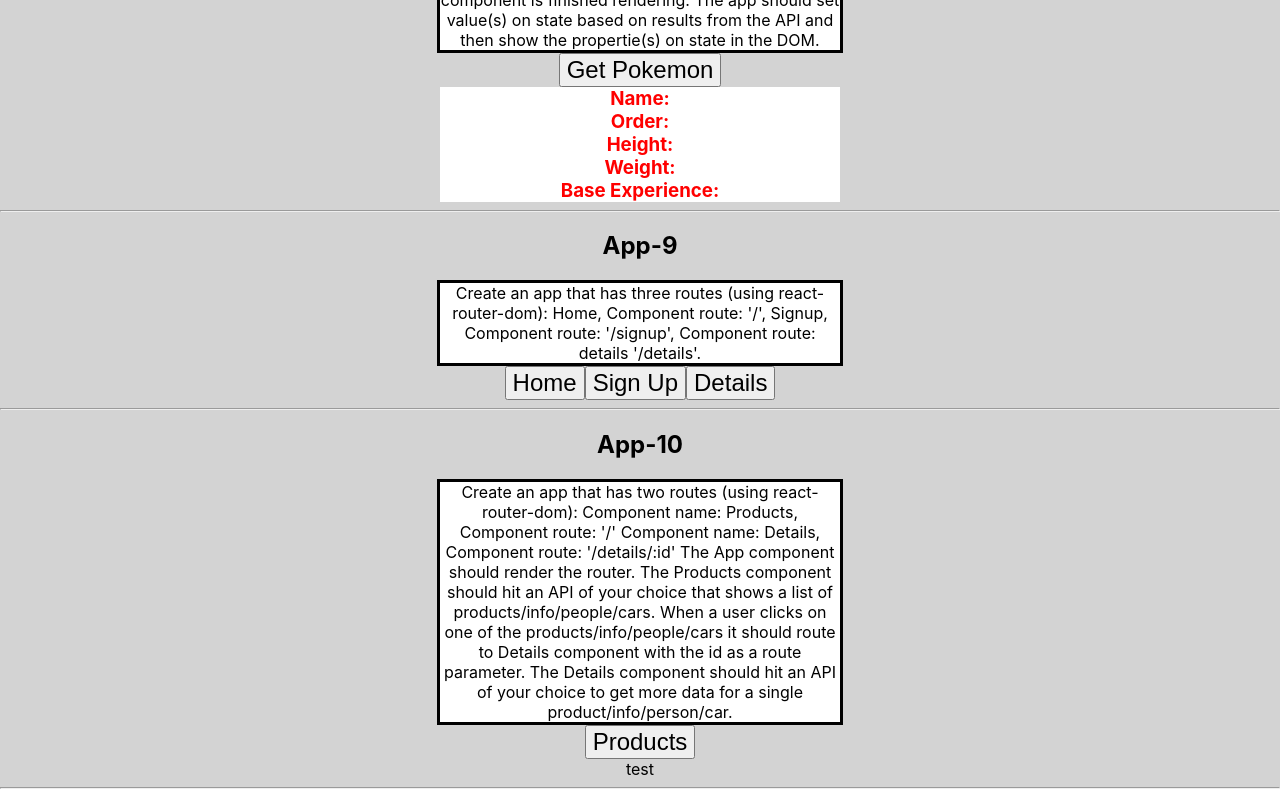
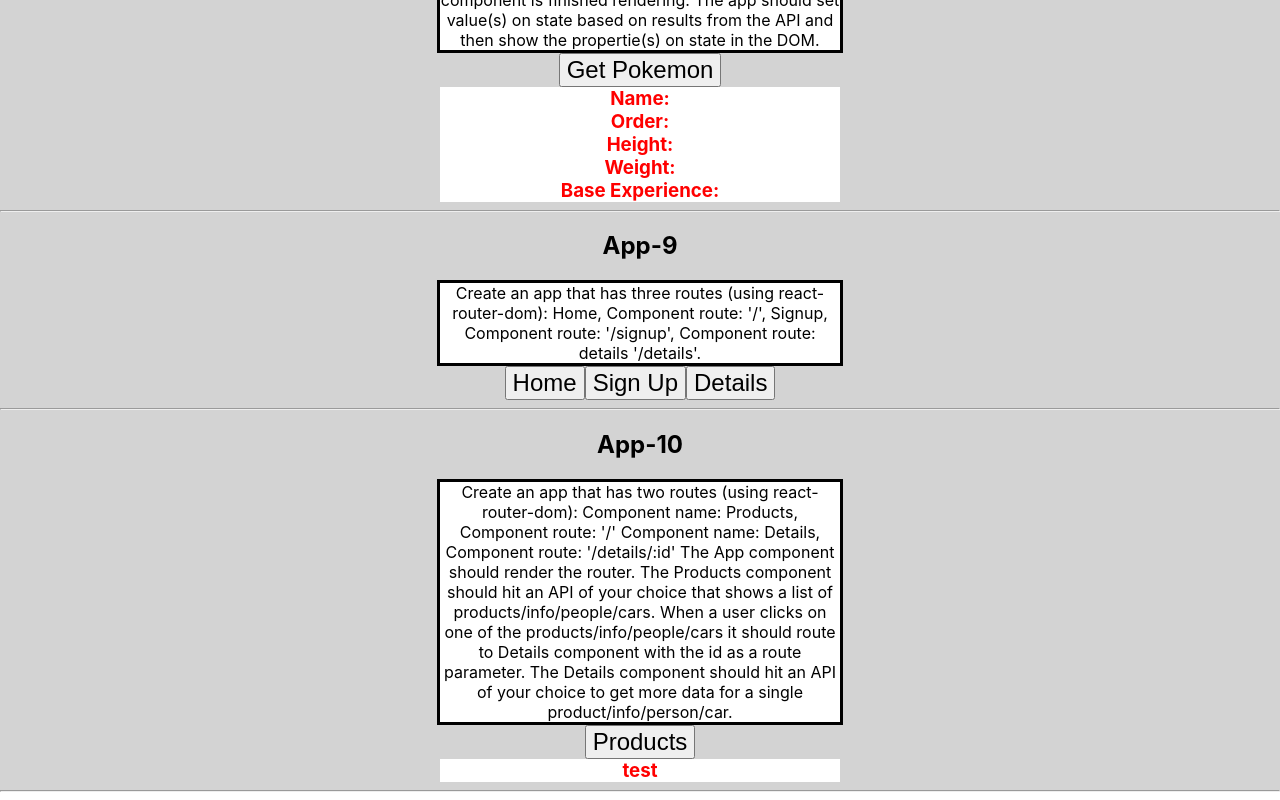
Before and after one commit to fdavison1/react-drills-revisited, a React (Create React App) app: page /#/products in a window 1280 px wide. Shown: the part 2335-3135 px from the top of the page. Built offline with nearby package versions, Linux system fonts and the light colour scheme; no server answers.

Commit message:
quick save App10

```diff
--- a/src/components/Products.jsx
+++ b/src/components/Products.jsx
@@ -1,10 +1,35 @@
 import React from 'react'
+import axios from 'axios'
+import {Link} from 'react-router-dom'
 
 export default class Products extends React.Component{
+    constructor(){
+        super()
+        this.state = {
+            pokemon: ['fred']
+        }
+    }
+
+    componentDidMount(){
+        axios
+        .get(`https://pokeapi.co/api/v2/pokemon/`)
+        .then(res => {
+            console.log(res)
+            this.setState({
+                pokemon: res.data.results
+            })
+        })
+    }
 
     render(){
+        let pokemon = this.state.pokemon.map((el, i) => {
+            return <Link key={i} to={`/productdetails/${el.id}`}>{el.name}</Link>
+        })
         return(
-            <div>test</div>
+            <div>
+                <h3>test</h3>
+                {pokemon}
+            </div>
         )
     }
 }
```
